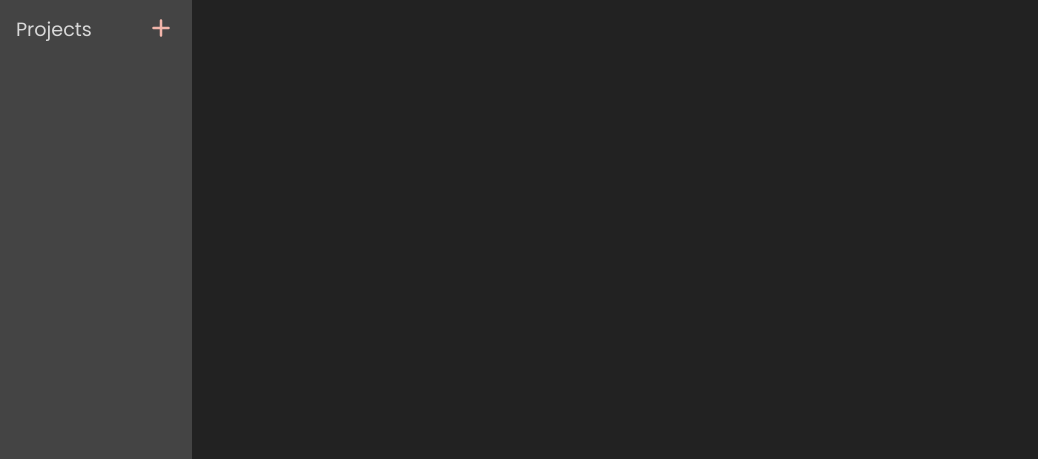
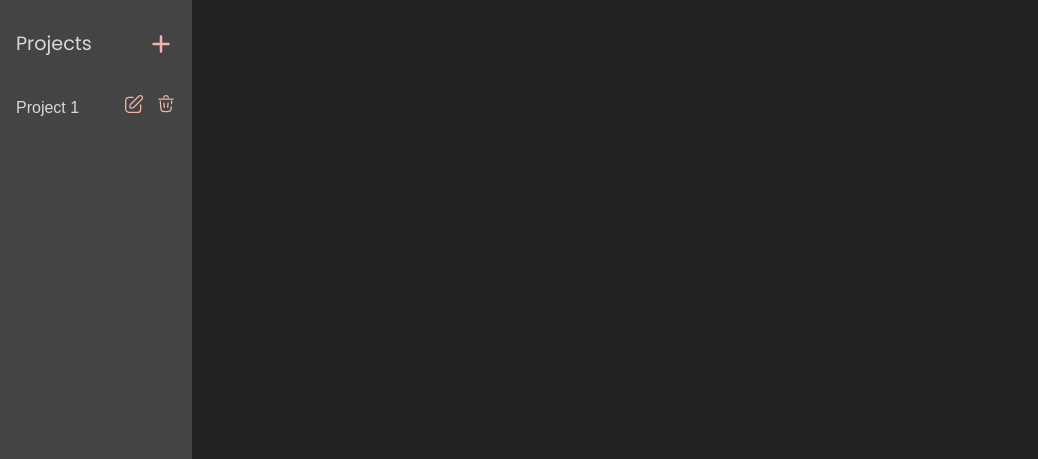
Before and after one commit to AndrewC145/To-Do-List, a website built with webpack: page dist/index.html in a window 1280 px wide. Shown: the part 341-800 px from the top of the page, without its empty margins (0-1038 px from the left). Built offline with nearby package versions, Linux system fonts and the light colour scheme; files whose address does not match are found by name.

Commit message:
Created Sample Project Design

```diff
--- a/dist/index.html
+++ b/dist/index.html
@@ -48,8 +48,17 @@
         </div>
       </div>
       <div class="projects-section">
-        <p>Projects</p>
-        <button class="add-project"><img src="svg/plus-svgrepo-com.svg"></button>
+        <div class="project-header">
+          <p>Projects</p>
+          <button class="add-project"><img src="svg/plus-svgrepo-com.svg"></button>
+        </div>
+        <div class="project">
+          <button class="project-button">Project 1</button>
+          <div class="project-icons">
+            <img src="svg/edit-3-svgrepo-com.svg" class="edit-project">
+            <img src="svg/trash-bin-minimalistic-svgrepo-com.svg" class="delete-project" class="delete-project">
+          </div>
+        </div>
       </div>
     </nav>
     <div class="main-container">
--- a/dist/style.css
+++ b/dist/style.css
@@ -59,7 +59,7 @@ nav .sidebar-header {
   margin-right: 0.5rem;
 }
 
-.add-todo, .toggle-sidebar, .add-project, .todoBody button {
+.add-todo, .toggle-sidebar, .add-project, .todoBody button, .project button {
   background-color: transparent;
   border: none;
   cursor: pointer;
@@ -101,13 +101,20 @@ nav .sidebar-header {
 
 .projects-section {
   display: flex;
+  flex-direction: column;
   align-items: center;
-  padding: 1rem;
-  border-radius: 5px;
-  cursor: pointer;
+  padding-top: 1rem;
 }
 
-.projects-section:hover {
+.projects-section .project-header {
+  display: flex;
+  justify-content: flex-start;
+  width: 100%;
+  border-radius: 5px;
+  padding: 1rem;
+}
+
+.project-header:hover {
   transition: ease-in-out 0.15s;
   background-color: var(--section-hover);
 }
@@ -119,6 +126,38 @@ nav .sidebar-header {
 
 .projects-section .add-project {
   margin-left: auto;
+}
+
+.projects-section .project {
+  display: flex;
+  align-items: center;
+  padding: 1rem;
+  width: 100%;
+}
+
+.project:hover {
+  transition: ease-in-out 0.15s;
+  background-color: var(--section-hover);
+}
+
+.project-button {
+  font-size: 1rem;
+  color: var(--primary-color);
+}
+
+.project-icons {
+  margin-left: auto;
+}
+
+.project-icons img {
+  width: 20px;
+  height: 20px;
+  cursor: pointer;
+  margin-left: 0.5rem;
+}
+
+.project-icons img:hover {
+  filter: brightness(0) saturate(100%) invert(66%) sepia(3%) saturate(3217%) hue-rotate(320deg) brightness(81%) contrast(89%);
 }
 
 img {
```
